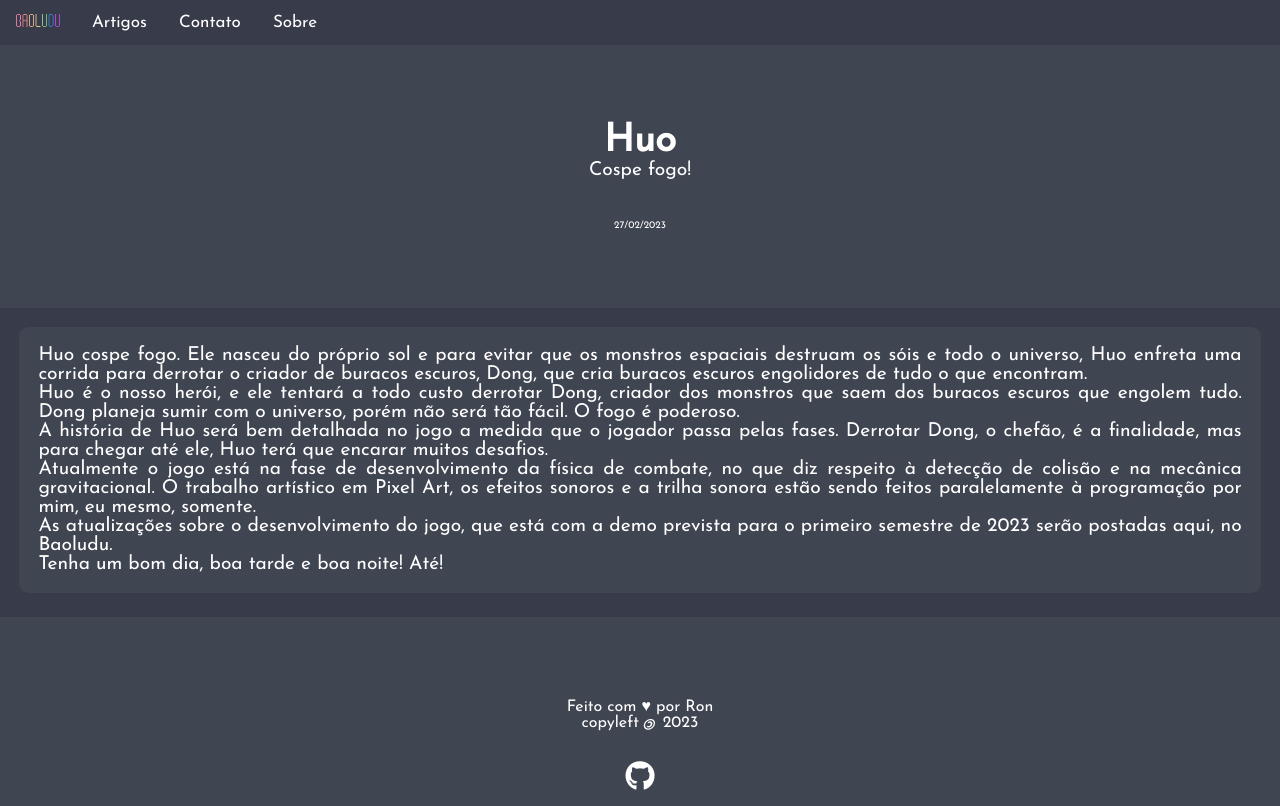
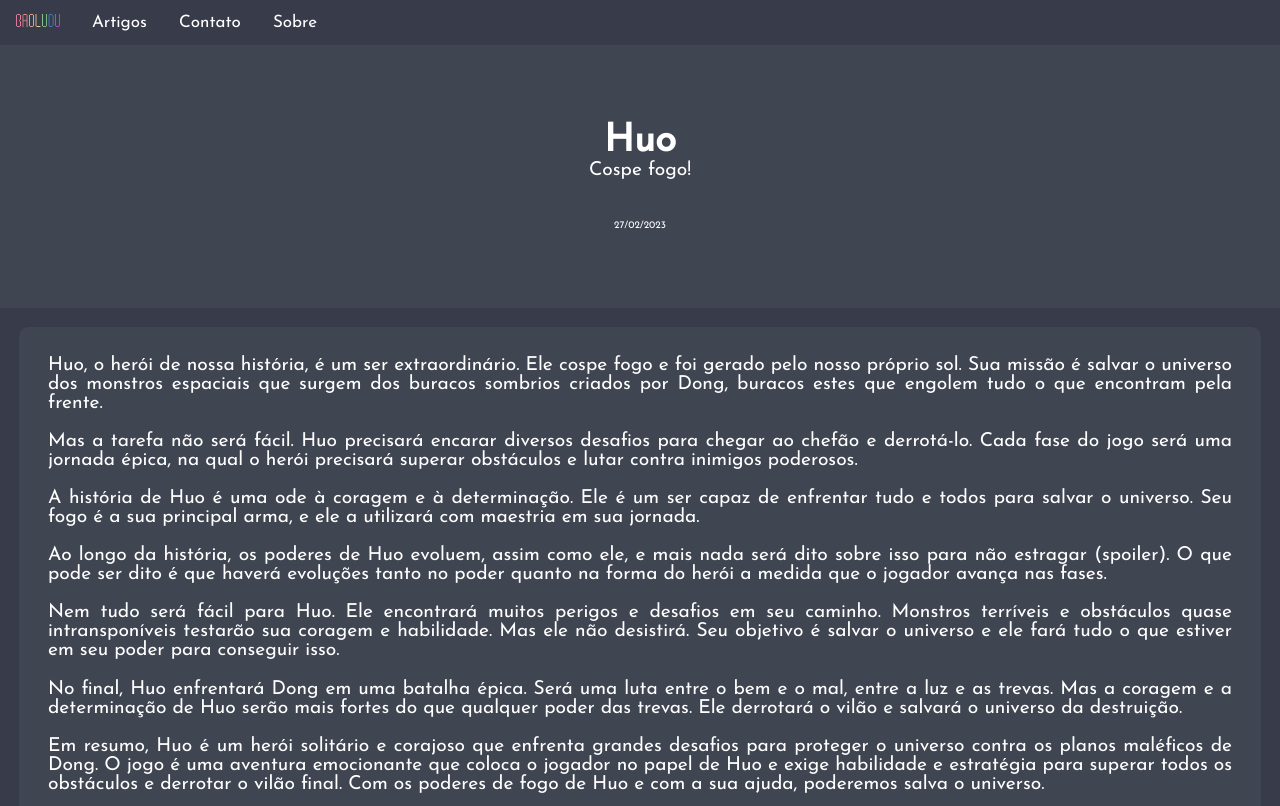
Before and after one commit to rontekhne/baoludu, a plain HTML site: page posts/post27022023huocospefogo.html in a window 1280 px wide. Shown: the top 806 px of the page. Drawn offline with Linux system fonts and the light colour scheme; a script that the page names is missing.

Commit message:
updated post 27022023.

```diff
--- a/css/style.css
+++ b/css/style.css
@@ -232,6 +232,10 @@ footer {
     text-align: justify;
 }
 
+.post_paragraph {
+    padding: 0.5em;
+}
+
 .disqus {
     margin-right: 1em;
     margin-left: 1em;
--- a/posts/post27022023huocospefogo.html
+++ b/posts/post27022023huocospefogo.html
@@ -13,29 +13,53 @@
         <p class="post_date">27/02/2023</p>
     </header>
 
-    <section class="post_section">
+    <section class="post_section container reveal">
         <article class="post_article">
-            <p>Huo cospe fogo. Ele nasceu do próprio sol e para
-                evitar que os monstros espaciais destruam os sóis e todo o universo,
-                Huo enfreta uma corrida para derrotar o criador de buracos escuros, Dong,
-                que cria buracos escuros engolidores de tudo o que encontram.
+            <p class="post_paragraph">
+            Huo, o herói de nossa história, é um ser extraordinário.
+            Ele cospe fogo e foi gerado pelo nosso próprio sol.
+            Sua missão é salvar o universo dos monstros espaciais que
+            surgem dos buracos sombrios criados por Dong, buracos estes
+            que engolem tudo o que encontram pela frente.
             </p>
-           <p>Huo é o nosso herói, e ele tentará a todo custo derrotar Dong, criador dos monstros
-                que saem dos buracos escuros que engolem tudo.
-                Dong planeja sumir com o universo, porém não será tão fácil. O fogo é poderoso.
+            <p class="post_paragraph">
+            Mas a tarefa não será fácil. Huo precisará encarar diversos desafios
+            para chegar ao chefão e derrotá-lo. Cada fase do jogo será uma jornada
+            épica, na qual o herói precisará superar obstáculos e lutar contra
+            inimigos poderosos.
             </p>
-            <p>A história de Huo será bem detalhada no jogo a medida que o jogador passa pelas fases.
-                Derrotar Dong, o chefão, é a finalidade, mas para chegar até ele, Huo terá que encarar muitos desafios.
+            <p class="post_paragraph">A história de Huo é uma ode à coragem e à determinação.
+            Ele é um ser capaz de enfrentar tudo e todos para salvar o universo.
+            Seu fogo é a sua principal arma, e ele a utilizará com maestria
+            em sua jornada.
             </p>
-            <p>Atualmente o jogo está na fase de desenvolvimento da física de combate, no que diz respeito à
-                detecção de colisão e na mecânica gravitacional. O trabalho artístico em Pixel Art,
-                os efeitos sonoros e a trilha sonora estão sendo feitos paralelamente à programação
-                por mim, eu mesmo, somente.
+            <p class="post_paragraph">
+            Ao longo da história, os poderes de Huo evoluem, assim como ele,
+            e mais nada será dito sobre isso para não estragar (spoiler).
+            O que pode ser dito é que haverá evoluções tanto no poder quanto na forma
+            do herói a medida que o jogador avança nas fases.
             </p>
-            <p>As atualizações sobre o desenvolvimento do jogo, que está com a demo prevista para o primeiro
-                semestre de 2023 serão postadas aqui, no Baoludu.
+            <p class="post_paragraph">Nem tudo será fácil para Huo. Ele encontrará muitos perigos e
+            desafios em seu caminho. Monstros terríveis e obstáculos quase
+            intransponíveis testarão sua coragem e habilidade. Mas ele não desistirá.
+            Seu objetivo é salvar o universo e ele fará tudo o que estiver em seu
+            poder para conseguir isso.
             </p>
-            <p>Tenha um bom dia, boa tarde e boa noite! Até!</p>
+            <p class="post_paragraph">
+            No final, Huo enfrentará Dong em uma batalha épica. Será uma luta
+            entre o bem e o mal, entre a luz e as trevas. Mas a coragem e a
+            determinação de Huo serão mais fortes do que qualquer poder das trevas.
+            Ele derrotará o vilão e salvará o universo da destruição.
+            </p>
+            <p class="post_paragraph">
+            Em resumo, Huo é um herói solitário e corajoso que enfrenta grandes
+            desafios para proteger o universo contra os planos maléficos de Dong.
+            O jogo é uma aventura emocionante que coloca o jogador no papel de Huo
+            e exige habilidade e estratégia para superar todos os obstáculos e
+            derrotar o vilão final. Com os poderes de fogo de Huo e com a sua ajuda,
+            poderemos salva o universo.
+            </p>
+
         </article>
     </section>
 
```
